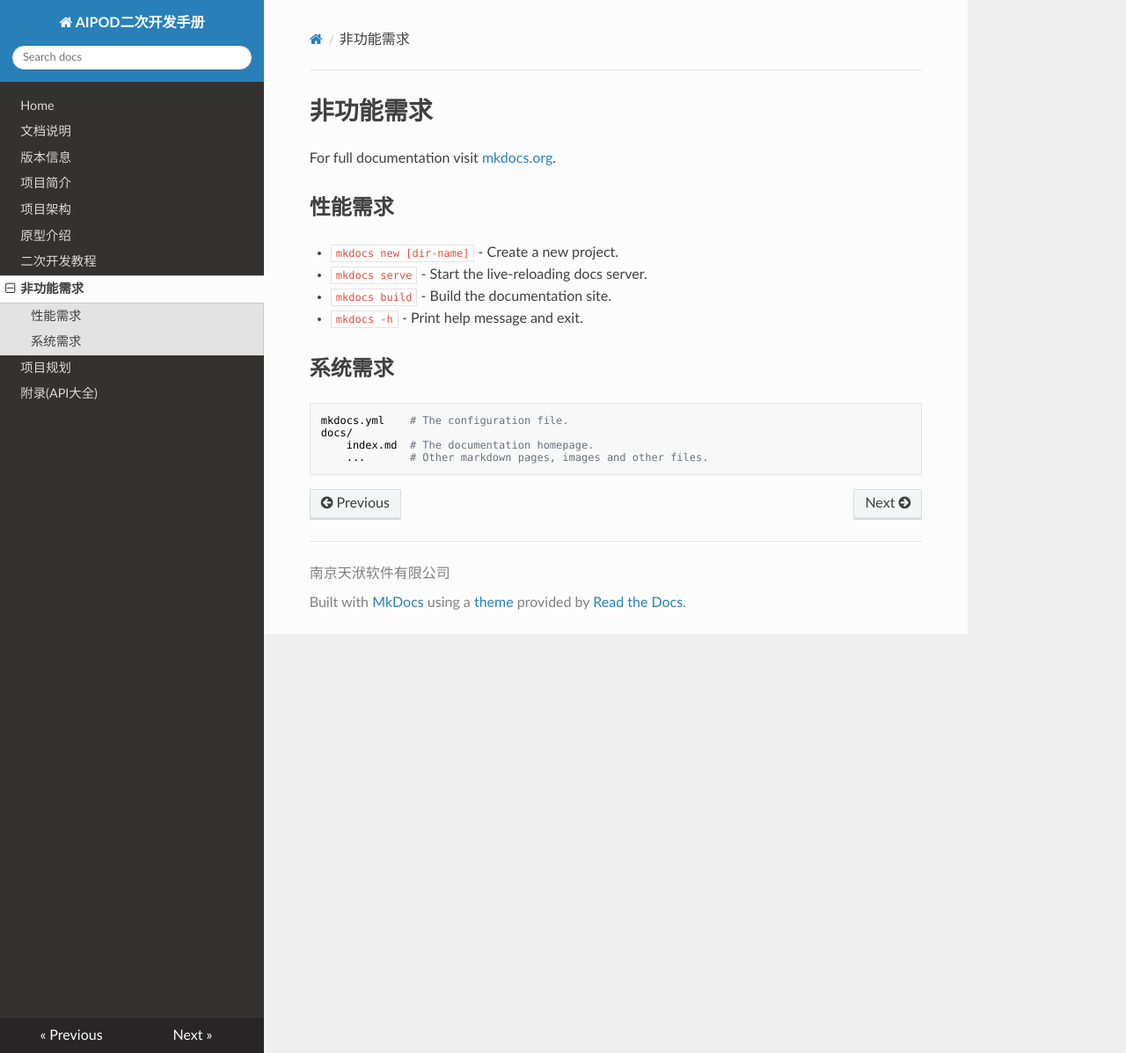
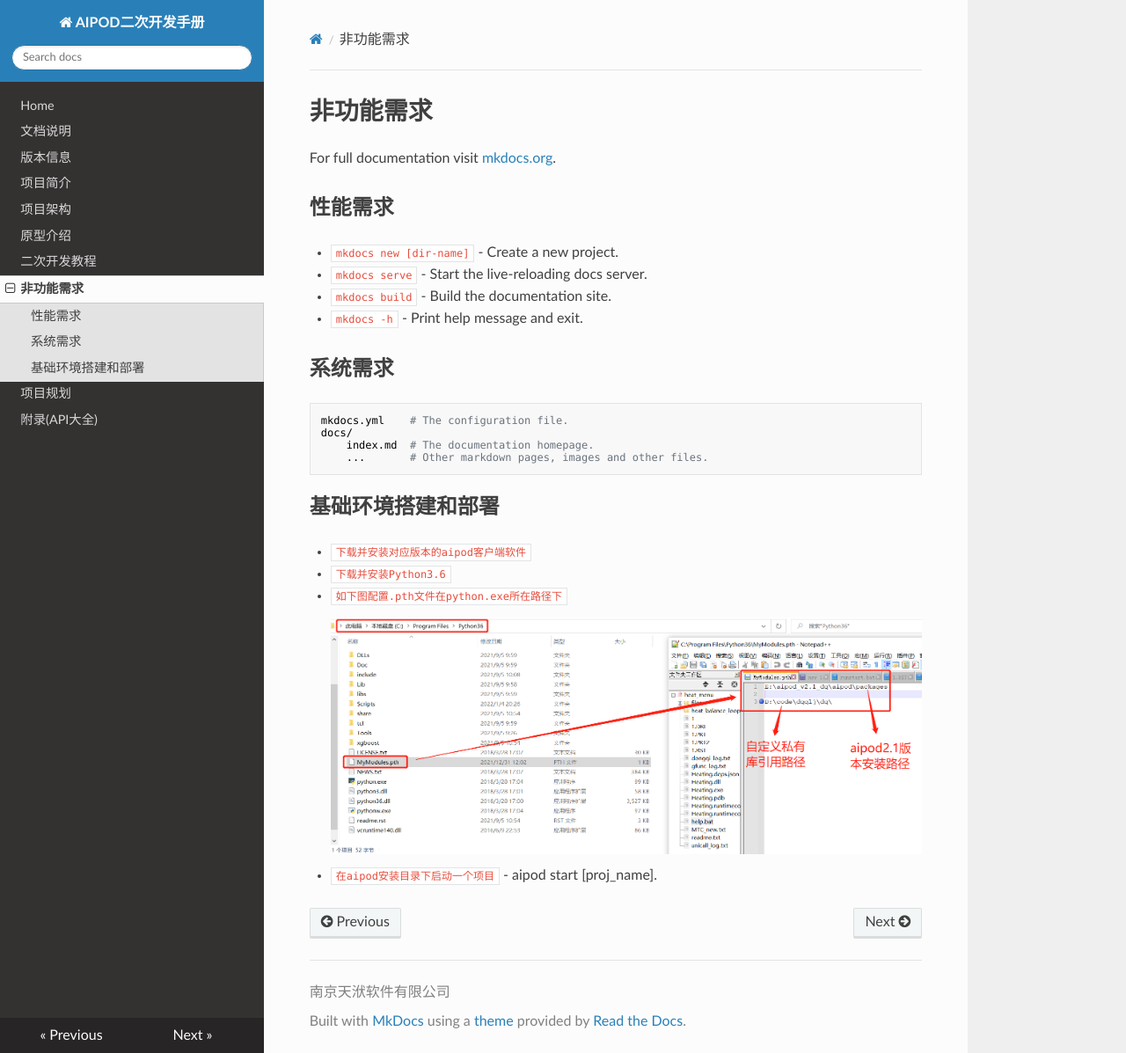
Before and after one commit to solheng/UnilabDoc, an MkDocs documentation site: the page built from docs/非功能需求.md, in a window 1280 px wide and 1197 px high. Shown: the whole window at 88% size. Built offline with MkDocs 1.6.1, drawn with Linux system fonts in a browser that asks for light colours; nearby versions of some CDN libraries.

Commit message:
非功能需求页面增加服务启动部署

```diff
--- a/docs/非功能需求.md
+++ b/docs/非功能需求.md
@@ -15,3 +15,10 @@ For full documentation visit [mkdocs.org](https://www.mkdocs.org).
     docs/
         index.md  # The documentation homepage.
         ...       # Other markdown pages, images and other files.
+
+## 基础环境搭建和部署
+* `下载并安装对应版本的aipod客户端软件`
+* `下载并安装Python3.6`
+* `如下图配置.pth文件在python.exe所在路径下`
+![img.png](img/pth文件配置.png)
+* `在aipod安装目录下启动一个项目` - aipod start [proj_name].
```
Also changed, not shown: docs/img/pth文件配置.png (added).
